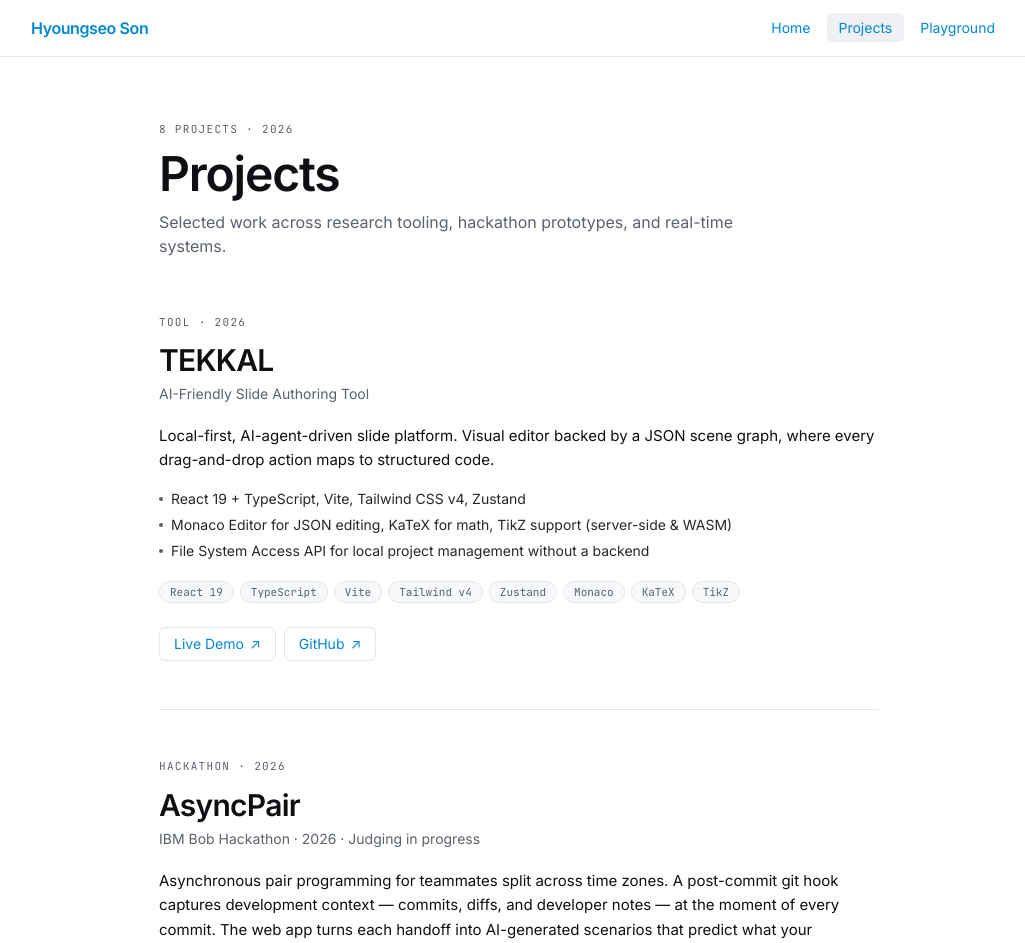
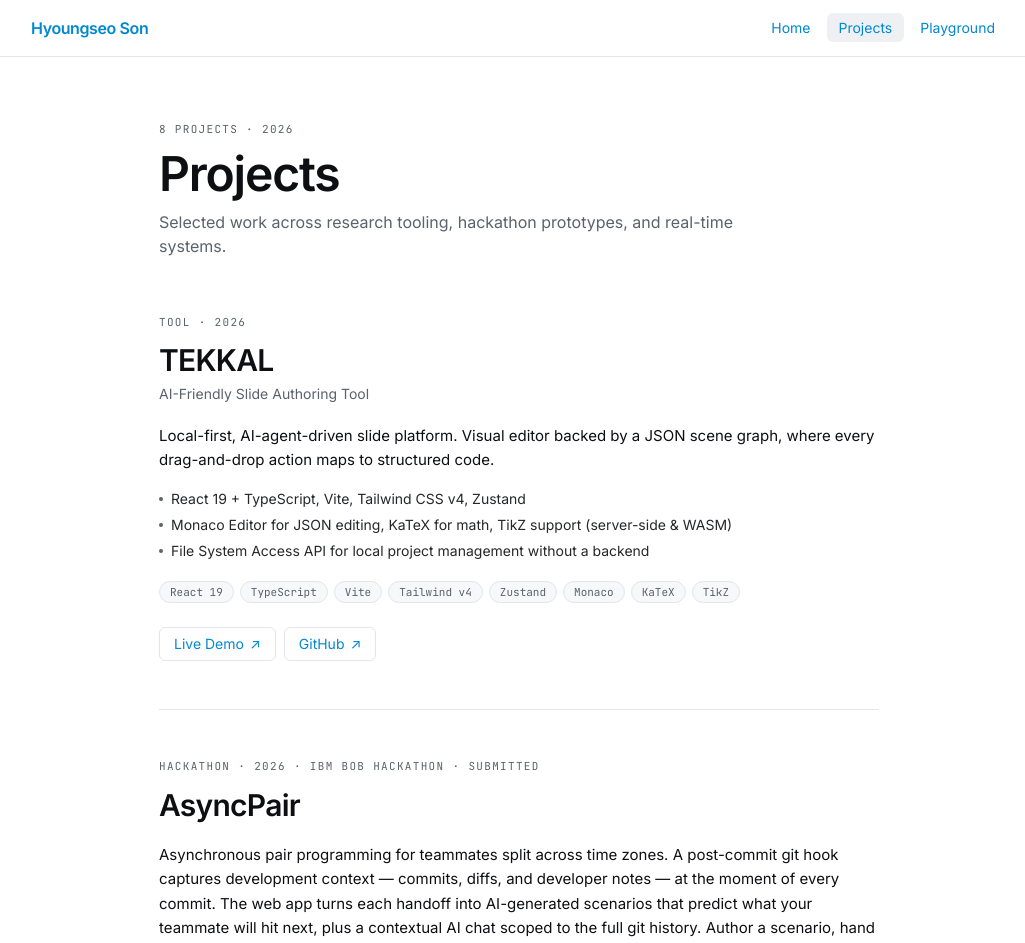
Before and after one commit to son-engr-kr/son-engr-kr.github.io, a Next.js app: page /projects in a window 1280 px wide. Shown: the top 943 px of the page, without its empty margins (121-1146 px from the left). Built offline with nearby package versions, Linux system fonts and the light colour scheme.

Commit message:
Show competition name and result on projects and synced README

```diff
--- a/components/ProjectCard.tsx
+++ b/components/ProjectCard.tsx
@@ -10,14 +10,36 @@ export function ProjectCard({ project }: { project: Project }) {
         <span>{project.category}</span>
         <span aria-hidden>·</span>
         <span>{project.year}</span>
+        {project.event && (
+          <>
+            <span aria-hidden>·</span>
+            <span>{project.event}</span>
+          </>
+        )}
+        {project.award && (
+          <>
+            <span aria-hidden>·</span>
+            <span
+              className={
+                /place/i.test(project.award)
+                  ? "text-[var(--color-accent)]"
+                  : undefined
+              }
+            >
+              {project.award}
+            </span>
+          </>
+        )}
       </div>
 
       <h3 className="mt-3 text-2xl font-semibold tracking-tight sm:text-3xl">
         {project.title}
       </h3>
-      <p className="mt-1.5 text-sm text-[var(--color-fg-muted)]">
-        {project.subtitle}
-      </p>
+      {project.subtitle && (
+        <p className="mt-1.5 text-sm text-[var(--color-fg-muted)]">
+          {project.subtitle}
+        </p>
+      )}
 
       <p className="mt-5 max-w-3xl text-[15px] leading-relaxed text-[var(--color-fg)]">
         {project.description}
--- a/lib/projects.ts
+++ b/lib/projects.ts
@@ -1,9 +1,12 @@
 export type Project = {
   slug: string;
   title: string;
-  subtitle: string;
+  subtitle?: string;
   category: string;
   year: string;
+  // Competition name and result. Omit both for non-competition projects.
+  event?: string;
+  award?: string;
   tagline: string;
   description: string;
   bullets: string[];
@@ -47,9 +50,10 @@ export const projects: Project[] = [
   {
     slug: "asyncpair",
     title: "AsyncPair",
-    subtitle: "IBM Bob Hackathon · 2026 · Judging in progress",
     category: "Hackathon",
     year: "2026",
+    event: "IBM Bob Hackathon",
+    award: "Submitted",
     tagline:
       "Async pair programming across time zones — capture context at every git commit, hand it off, and let an AI stand in for your teammate while they sleep.",
     description:
@@ -81,9 +85,11 @@ export const projects: Project[] = [
   {
     slug: "flanner",
     title: "Flanner",
-    subtitle: "HackPrinceton Spring 2026 · Knot API track, 1st Place ($500)",
+    subtitle: "Knot API track",
     category: "Hackathon",
     year: "2026",
+    event: "HackPrinceton Spring 2026",
+    award: "1st Place ($500)",
     tagline:
       "Turns six months of DoorDash / Uber Eats orders into a weekly home-cooked meal plan, then auto-fills your Amazon Fresh cart.",
     description:
@@ -115,9 +121,10 @@ export const projects: Project[] = [
   {
     slug: "motzip",
     title: "MotZip",
-    subtitle: "Next-Gen Hacks Beta · Spring 2026 · Judging in progress",
     category: "Hackathon",
     year: "2026",
+    event: "Next-Gen Hacks Beta · Spring 2026",
+    award: "Submitted",
     tagline:
       "Restaurants by voice. Speak what you want, watch a 3D map filter to candidates, then have an AI agent call every restaurant in parallel.",
     description:
@@ -150,9 +157,10 @@ export const projects: Project[] = [
   {
     slug: "bci-visualization",
     title: "BCI Neural Visualization System",
-    subtitle: "Precision Neuroscience BCI Hackathon, 1st Place ($1,000)",
     category: "Hackathon",
     year: "2026",
+    event: "Precision Neuroscience BCI Hackathon",
+    award: "1st Place ($1,000)",
     tagline:
       "Real-time guidance for surgeons placing 1024-channel ECoG arrays.",
     description:
@@ -183,9 +191,10 @@ export const projects: Project[] = [
   {
     slug: "trippo",
     title: "Trippo",
-    subtitle: "Remy Hackathon 2026 · 2nd Place ($1,000)",
     category: "Hackathon",
     year: "2026",
+    event: "Remy Hackathon 2026",
+    award: "2nd Place ($1,000)",
     tagline:
       "Group travel chat that becomes a film when the trip ends — chat is the planner, photos cluster by EXIF + GPS, one-tap recap reel.",
     description:
@@ -218,9 +227,9 @@ export const projects: Project[] = [
   {
     slug: "zerve-odsc-datathon",
     title: "Zerve × ODSC AI Datathon",
-    subtitle: "ODSC AI Datathon · 2026",
     category: "Datathon",
     year: "2026",
+    event: "Zerve × ODSC AI Datathon",
     tagline:
       "Production-style MLOps pipeline for subscription upgrade prediction — 32 blocks, 5-model ensemble, weekly drift detection, all built inside the Zerve canvas.",
     description:
@@ -252,9 +261,10 @@ export const projects: Project[] = [
   {
     slug: "booky",
     title: "Booky",
-    subtitle: "YHack 2026",
     category: "Hackathon",
     year: "2026",
+    event: "YHack 2026",
+    award: "Finalist",
     tagline:
       "Social reading platform with story-branching choices and an AI-generated solar system.",
     description:
--- a/scripts/generate-readme.ts
+++ b/scripts/generate-readme.ts
@@ -45,7 +45,9 @@ function projectRow(p: Project): string {
   const live = p.links.find((l) => /^Live/i.test(l.label))?.href;
   const titleCell = gh ? `[**${p.title}**](${gh})` : `**${p.title}**`;
   const liveSuffix = live ? ` ([Live](${live}))` : "";
-  return `| ${titleCell} | ${p.tagline}${liveSuffix} |`;
+  let competition = "—";
+  if (p.event) competition = p.award ? `${p.event} — ${p.award}` : p.event;
+  return `| ${titleCell} | ${competition} | ${p.tagline}${liveSuffix} |`;
 }
 
 const sections: Record<string, () => string> = {
@@ -54,8 +56,8 @@ const sections: Record<string, () => string> = {
   AWARDS: () => awards.map((a) => `- ${a.readme}`).join("\n"),
   PROJECTS: () =>
     [
-      "| Project | Description |",
-      "|---------|-------------|",
+      "| Project | Competition | Description |",
+      "|---------|-------------|-------------|",
       ...projects.map(projectRow),
     ].join("\n"),
   INDUSTRY: () =>
```
